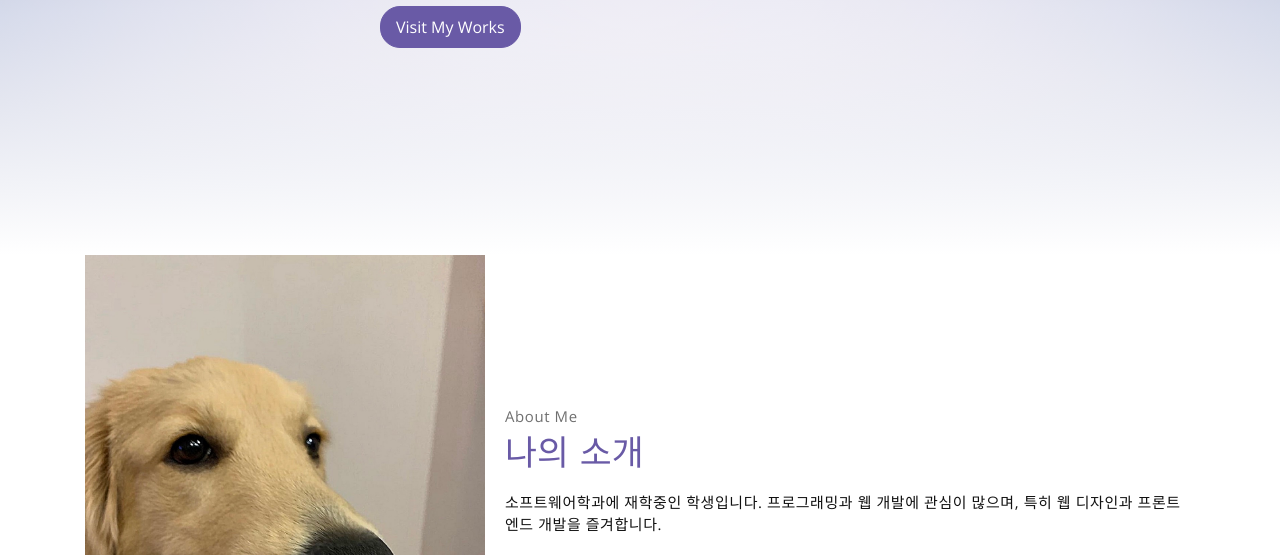
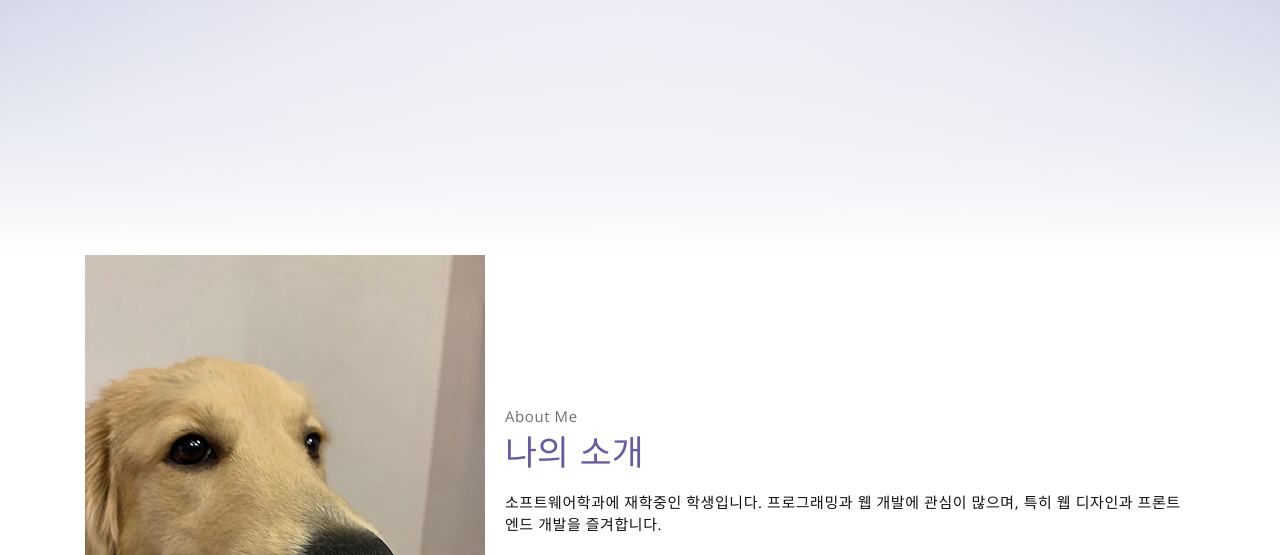
Before and after one commit to gyujin00/Mid-Term-Project, a website: page meyawo/public_html/index.html in a window 1280 px wide. Shown: the part 545-1100 px from the top of the page. Drawn offline with nearby package versions, Linux system fonts and the light colour scheme; a web font is replaced by a local one.

Commit message:
commit 2

```diff
--- a/meyawo/public_html/index.html
+++ b/meyawo/public_html/index.html
@@ -58,7 +58,6 @@
             </h1>
             <p class="header-subtitle">단국대학교 학생</p>
 
-            <button class="btn btn-primary">Visit My Works</button>
         </div>
     </header><!-- end of page header -->
 
```
